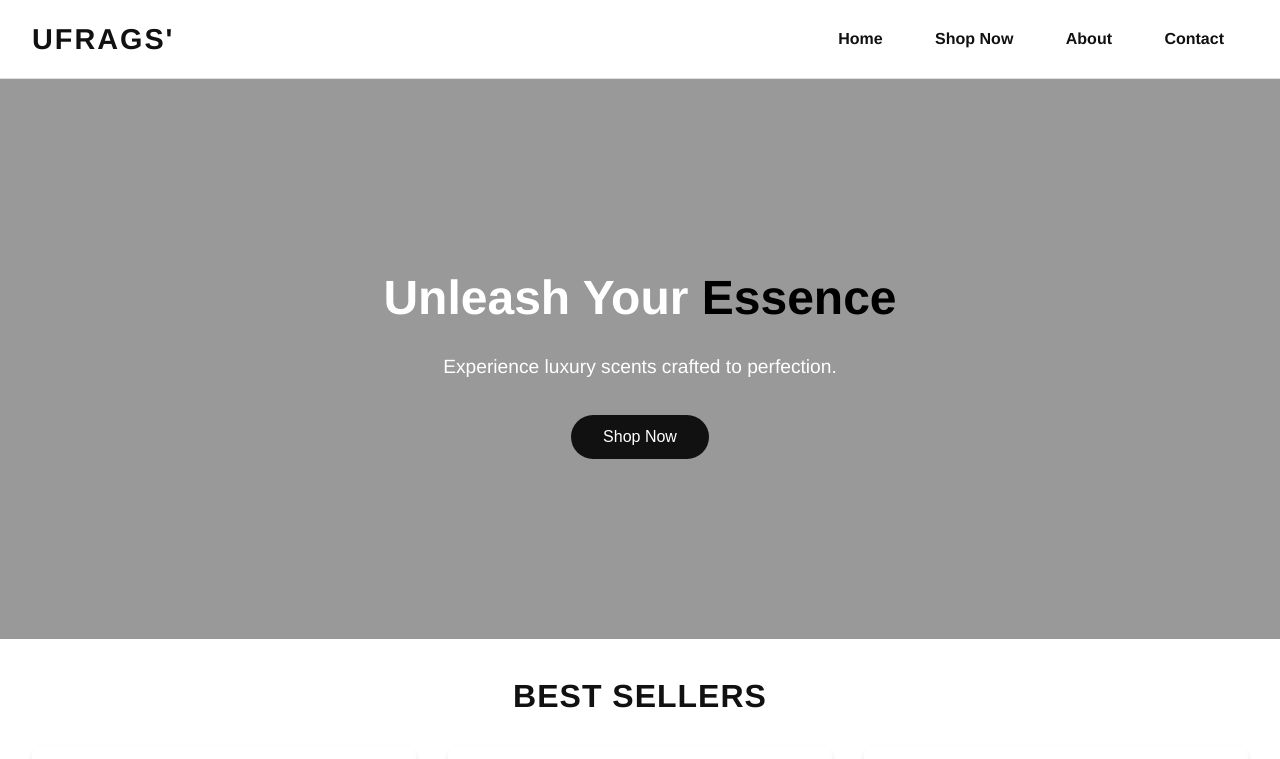
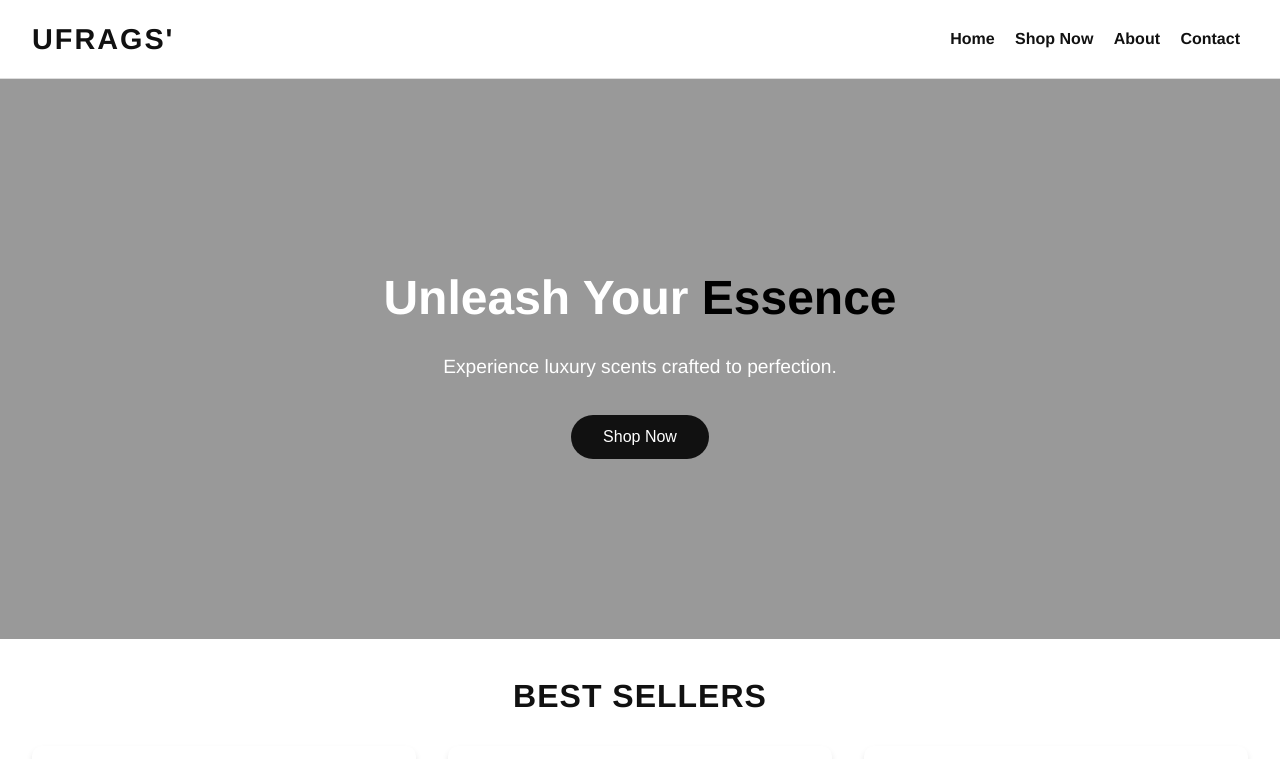
Before and after one commit to jaypeea/product-landing-page, a plain HTML site: page index.html in a window 1280 px wide. Shown: the top 759 px of the page. Drawn offline with Linux system fonts and the light colour scheme.

Commit message:
Update stylesheet.css

```diff
--- a/stylesheet.css
+++ b/stylesheet.css
@@ -39,7 +39,6 @@ nav {
 }
 
 .topnav a {
-    margin: 0 1rem;
     text-decoration: none;
     color: #111;
     font-weight: bold;
```
